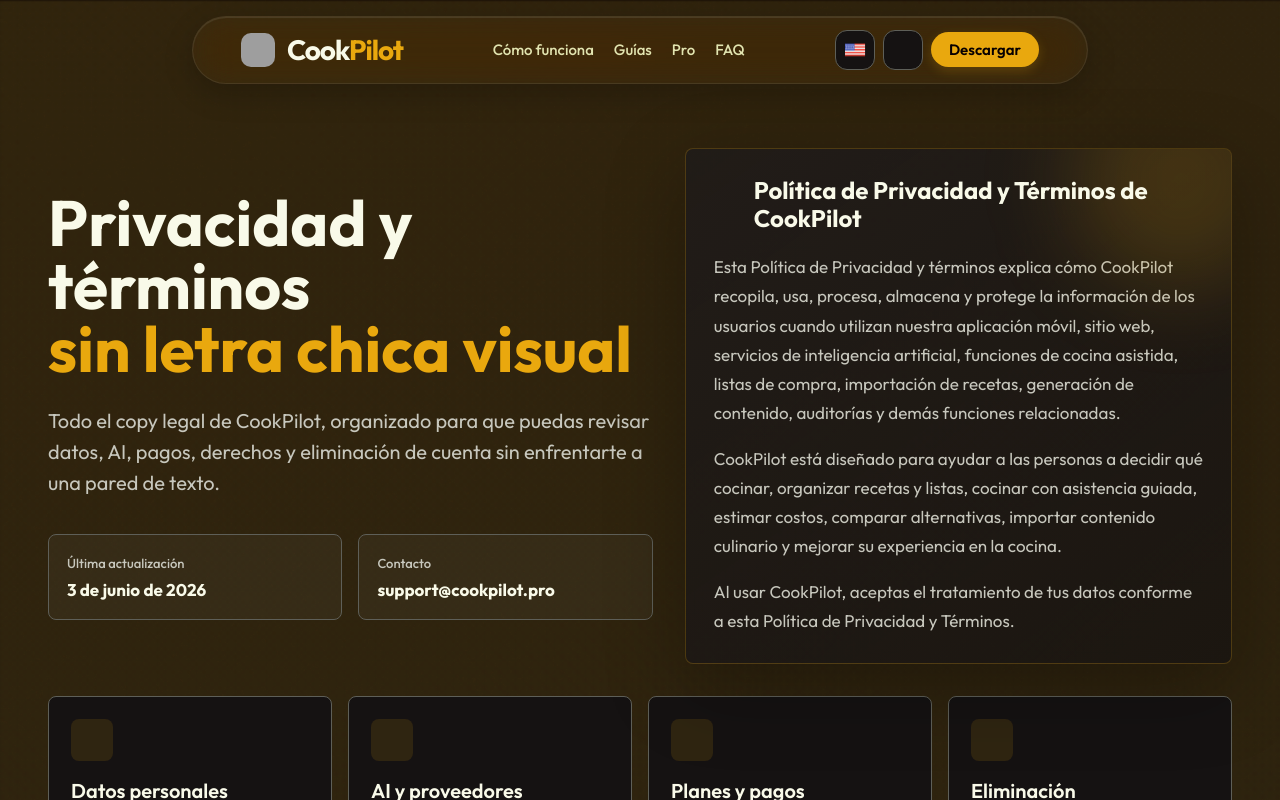
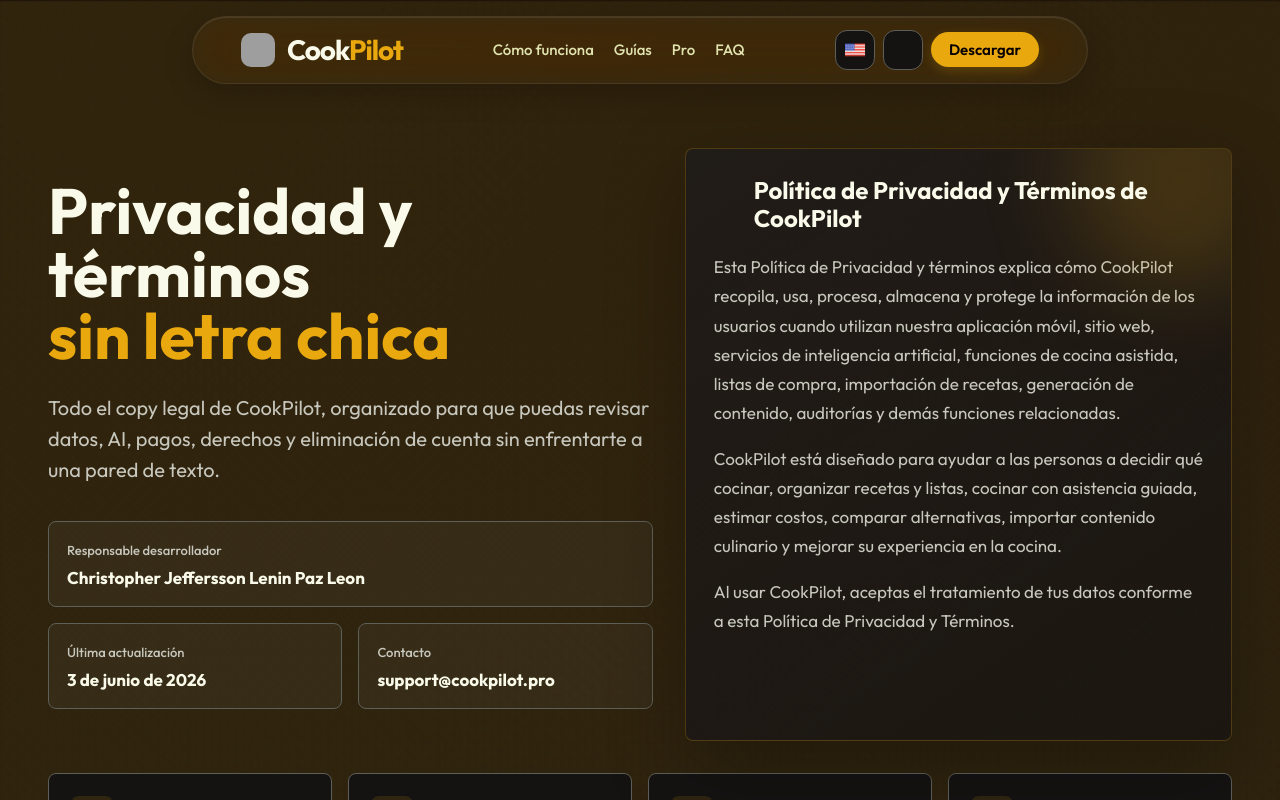
Before and after one commit to Paz1CP/CookPilot-Web, a Next.js app: page /privacy-and-terms in a window 1280 px wide. Shown: the top 800 px of the page. Built offline with nearby package versions, Linux system fonts and the light colour scheme; grey boxes are pictures that could not be loaded; some icons are missing.

Commit message:
Some changes on Terms

```diff
--- a/src/features/legal/PrivacyAndTermsPage.module.css
+++ b/src/features/legal/PrivacyAndTermsPage.module.css
@@ -79,6 +79,10 @@
   border: 1px solid var(--cp-border-subtle);
   border-radius: 8px;
   background: rgba(255, 255, 255, 0.035);
+}
+
+.metaFeatured {
+  grid-column: 1 / -1;
 }
 
 :global([data-theme="light"]) .metaItem {
--- a/src/features/legal/PrivacyAndTermsPage.tsx
+++ b/src/features/legal/PrivacyAndTermsPage.tsx
@@ -53,9 +53,11 @@
 const ui = {
   es: {
     titleA: "Privacidad y términos",
-    titleB: "sin letra chica visual",
+    titleB: "sin letra chica",
     intro:
       "Todo el copy legal de CookPilot, organizado para que puedas revisar datos, AI, pagos, derechos y eliminación de cuenta sin enfrentarte a una pared de texto.",
+    developerLabel: "Responsable desarrollador",
+    developerValue: "Christopher Jeffersson Lenin Paz Leon",
     updatedLabel: "Última actualización",
     contactLabel: "Contacto",
     contactValue: siteConfig.publicData.contactEmail,
@@ -99,9 +101,11 @@
   },
   en: {
     titleA: "Privacy and terms",
-    titleB: "without the wall of text",
+    titleB: "without noise",
     intro:
       "CookPilot's full legal copy, structured so you can review data, AI, payments, rights, and account deletion without digging through a flat document.",
+    developerLabel: "Responsible developer",
+    developerValue: "Christopher Jeffersson Lenin Paz Leon",
     updatedLabel: "Last updated",
     contactLabel: "Contact",
     contactValue: siteConfig.publicData.contactEmail,
@@ -390,6 +394,10 @@
           <p>{copy.intro}</p>
 
           <div className={styles.metaGrid}>
+            <div className={`${styles.metaItem} ${styles.metaFeatured}`}>
+              <span>{copy.developerLabel}</span>
+              <strong>{copy.developerValue}</strong>
+            </div>
             <div className={styles.metaItem}>
               <span>{copy.updatedLabel}</span>
               <strong>{policy.updatedAt}</strong>
--- a/src/features/legal/content/privacy.en.md
+++ b/src/features/legal/content/privacy.en.md
@@ -12,7 +12,7 @@
 
 ## 1. Who we are and contact
 
-CookPilot is an application developed and operated by **Christopher Paz**, a developer registered in Google Play Console.
+CookPilot is an application developed and operated by **Christopher Jeffersson Lenin Paz Leon**, the developer responsible for publishing and operating CookPilot.
 
 For questions related to privacy, personal data, account deletion, or any request related to this Privacy Policy, you can contact us at:
 
--- a/src/features/legal/content/privacy.es.md
+++ b/src/features/legal/content/privacy.es.md
@@ -12,7 +12,7 @@
 
 ## 1. Quiénes somos y contacto
 
-CookPilot es una aplicación desarrollada y operada por **Christopher Paz**, desarrollador registrado en Google Play Console.
+CookPilot es una aplicación desarrollada y operada por **Christopher Jeffersson Lenin Paz Leon**, el desarrollador responsable de publicar y operar CookPilot.
 
 Para consultas relacionadas con privacidad, datos personales, eliminación de cuenta o cualquier solicitud relacionada con esta Política de Privacidad, puedes contactarnos en:
 
```
